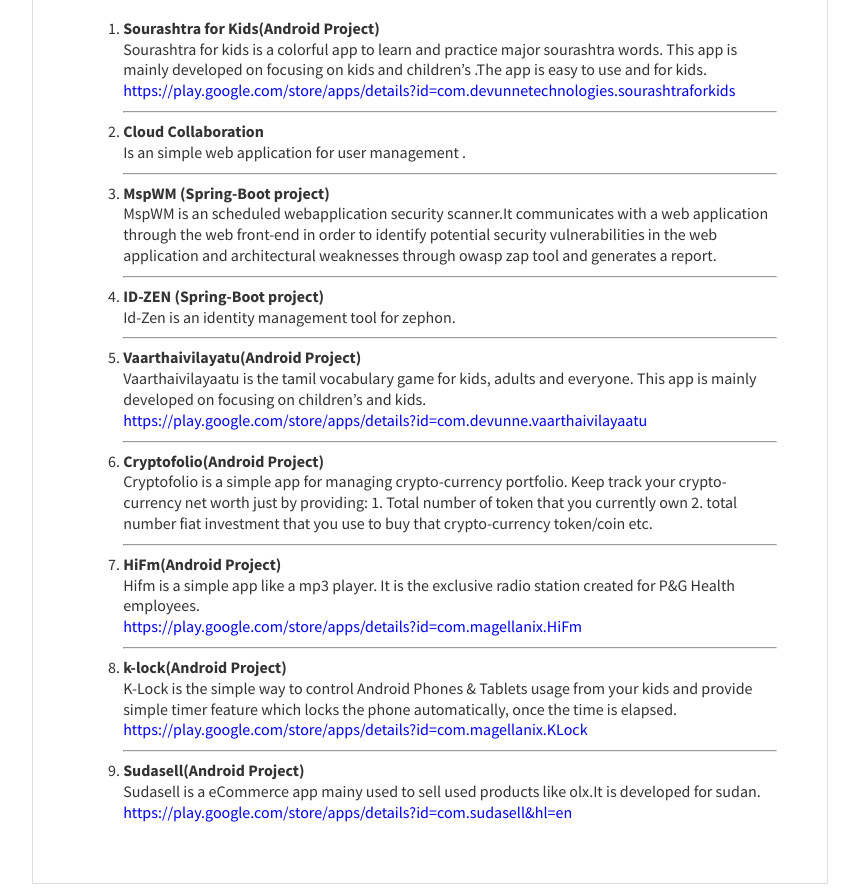
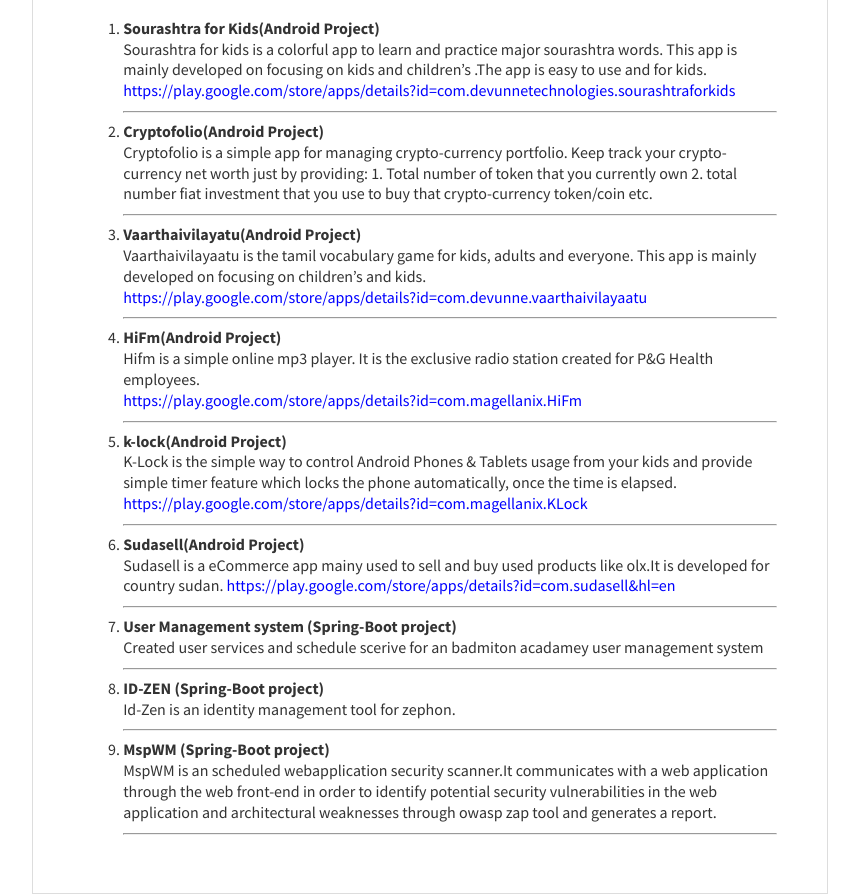
Before and after one commit to Sree1894/kumaresanSekarResume, a website: page index.html in a window 1280 px wide. Shown: the part 1045-1939 px from the top of the page, without its empty margins (211-1070 px from the left). Drawn offline with Linux system fonts and the light colour scheme.

Commit message:
changes in view

```diff
--- a/index.html
+++ b/index.html
@@ -8,15 +8,18 @@
           content="resume, ajay, kumar, java, html5, css3, javascript, developer, angular, spring boot, node, bootstrap"/>
     <meta name="viewport" content="width=device-width, initial-scale=1.0">
 
-  <title>Resume of Kumaresan sekar - Software developer, with around 3 years of industry experience.</title>
+    <title>Resume of Kumaresan sekar - Software developer, with around 3 years of industry
+        experience.</title>
 
 
-  <link href='https://fonts.googleapis.com/css?family=Source+Sans+Pro:400,200,300,700' rel='stylesheet' type='text/css'>
+    <link href='https://fonts.googleapis.com/css?family=Source+Sans+Pro:400,200,300,700'
+          rel='stylesheet' type='text/css'>
     <link type="text/css" rel="stylesheet" href="css/resume.css"/>
     <style>
 .links{
     color: blue;
 }
+
     </style>
 </head>
 
@@ -137,7 +140,8 @@
                             <div class="hand">
                             </div>
                             <div class="data">
-                <span class="location"><a href="http://www.wipro.com/">JustDial Ltd.</a></span>
+                                <span class="location"><a
+                                        href="http://www.wipro.com/">JustDial Ltd.</a></span>
                                 <span class="summary">Information Retrieval Officer</span>
                                 <span class="time">
                   <span class="dtstart" title="June 2015">06/2015</span>
@@ -155,17 +159,21 @@
                     <li class="ms">
                         <span class="score">Pursuing</span>
                         <span class="icon-be"></span>
-            <p><span class="degree">M.B.A - Technology Management</span> <span class="institution">Anna University (Distance Education)</span> <span class="year">2020</span></p>
+                        <p><span class="degree">M.B.A - Technology Management</span> <span
+                                class="institution">Anna University (Distance Education)</span>
+                            <span class="year">2020</span></p>
                     </li>
                     <li class="be">
                         <span class="score">64.2%</span>
                         <span class="icon-be"></span>
-            <p><span class="degree">B.E - EEE</span> <span class="institution">Anna Univ. (Asan Memorial coll of engg & tech)</span> <span class="year">2015</span></p>
+                        <p><span class="degree">B.E - EEE</span> <span class="institution">Anna Univ. (Asan Memorial coll of engg & tech)</span>
+                            <span class="year">2015</span></p>
                     </li>
                     <li class="hslc">
                         <span class="score">74.5%</span>
                         <span class="icon-hslc"></span>
-            <p><span class="degree">HSLC</span> <span class="institution">TN</span> <span class="year">2011</span></p>
+                        <p><span class="degree">HSLC</span> <span class="institution">TN</span>
+                            <span class="year">2011</span></p>
                     </li>
                 </ol>
             </section>
@@ -184,12 +192,76 @@
         <p><strong>Sourashtra for Kids(Android Project)</strong></p>
         <span>  Sourashtra for kids is a colorful app to learn and practice major sourashtra words. This app is
             mainly developed on focusing on kids and children’s .The app is easy to use and for kids.</span>
-            <span><a class="links" href="https://play.google.com/store/apps/details?id=com.devunnetechnologies.sourashtraforkids">https://play.google.com/store/apps/details?id=com.devunnetechnologies.sourashtraforkids</a></span>
+        <span><a class="links"
+                 href="https://play.google.com/store/apps/details?id=com.devunnetechnologies.sourashtraforkids">https://play.google.com/store/apps/details?id=com.devunnetechnologies.sourashtraforkids</a></span>
     </li>
     <hr>
+
+
     <li>
-        <p><strong>Cloud Collaboration</strong></p>
-        <span> Is an simple web application for user management .</span>
+        <p>
+            <strong>Cryptofolio(Android Project)</strong></p>
+        <span> Cryptofolio is a simple app for managing crypto-currency portfolio. Keep track your
+              crypto- currency net worth just by providing: 1. Total number of token that you currently
+              own 2. total number fiat investment that you use to buy that crypto-currency token/coin
+              etc.</span>
+    </li>
+    <hr>
+
+
+    <li>
+        <p>
+            <strong>Vaarthaivilayatu(Android Project)</strong></p>
+        <span> Vaarthaivilayaatu is the tamil vocabulary game for kids, adults and everyone. This app is
+              mainly developed on focusing on children’s and kids.</span><br>
+        <span><a class="links"
+                 href="https://play.google.com/store/apps/details?id=com.devunne.vaarthaivilayaatu">https://play.google.com/store/apps/details?id=com.devunne.vaarthaivilayaatu</a></span>
+    </li>
+    <hr>
+
+
+    <li>
+        <p>
+            <strong>HiFm(Android Project)</strong></p>
+        <span> Hifm is a simple online mp3 player. It is the exclusive radio station created for P&G Health
+              employees.</span><br>
+        <span><a class="links"
+                 href="https://play.google.com/store/apps/details?id=com.magellanix.HiFm">https://play.google.com/store/apps/details?id=com.magellanix.HiFm</a></span>
+    </li>
+    <hr>
+
+
+    <li>
+        <p>
+            <strong>k-lock(Android Project)</strong></p>
+        <span> K-Lock is the simple way to control Android Phones & Tablets usage from your kids and
+              provide simple timer feature which locks the phone automatically, once the time is elapsed.</span>
+        <span><a class="links"
+                 href="https://play.google.com/store/apps/details?id=com.magellanix.KLock">https://play.google.com/store/apps/details?id=com.magellanix.KLock</a></span>
+    </li>
+    <hr>
+
+
+
+    <li>
+        <p>
+            <strong>Sudasell(Android Project)</strong></p>
+        <span>  Sudasell is a eCommerce app mainy used to sell and buy used products like olx.It is developed for country sudan.</span>
+        <span><a class="links"
+                 href="https://play.google.com/store/apps/details?id=com.sudasell&hl=en">https://play.google.com/store/apps/details?id=com.sudasell&hl=en</a></span>
+    </li>
+    <hr>
+
+    <li>
+        <p><strong> User Management system (Spring-Boot project)</strong></p>
+        <span> Created user services and schedule scerive for an badmiton acadamey user management system </span>
+    </li>
+    <hr>
+
+    <li>
+        <p>
+            <strong> ID-ZEN (Spring-Boot project)</strong></p>
+        <span> Id-Zen is an identity management tool for zephon.</span>
     </li>
     <hr>
     <li>
@@ -199,51 +271,7 @@
             and architectural weaknesses through owasp zap tool and generates a report.</span>
     </li>
     <hr>
-      <li>
-        <p>
-          <strong> ID-ZEN (Spring-Boot project)</strong></p>
-          <span> Id-Zen is an identity management tool for zephon.</span>
-      </li>
-      <hr>
-      <li>
-        <p>
-          <strong>Vaarthaivilayatu(Android Project)</strong></p>
-          <span> Vaarthaivilayaatu is the tamil vocabulary game for kids, adults and everyone. This app is
-              mainly developed on focusing on children’s and kids.</span><br>
-              <span><a class="links" href="https://play.google.com/store/apps/details?id=com.devunne.vaarthaivilayaatu">https://play.google.com/store/apps/details?id=com.devunne.vaarthaivilayaatu</a></span>
-      </li>
-      <hr>
-      <li>
-        <p>
-          <strong>Cryptofolio(Android Project)</strong></p>
-          <span> Cryptofolio is a simple app for managing crypto-currency portfolio. Keep track your
-              crypto- currency net worth just by providing: 1. Total number of token that you currently
-              own 2. total number fiat investment that you use to buy that crypto-currency token/coin
-              etc.</span>
-      </li>
-      <hr>
-      <li>
-        <p>
-          <strong>HiFm(Android Project)</strong></p>
-          <span> Hifm is a simple app like a mp3 player. It is the exclusive radio station created for P&G Health
-              employees.</span><br>
-              <span><a class="links" href="https://play.google.com/store/apps/details?id=com.magellanix.HiFm">https://play.google.com/store/apps/details?id=com.magellanix.HiFm</a></span>
-      </li>
-      <hr>
-      <li>
-        <p>
-          <strong>k-lock(Android Project)</strong></p>
-          <span> K-Lock is the simple way to control Android Phones & Tablets usage from your kids and
-              provide simple timer feature which locks the phone automatically, once the time is elapsed.</span>
-              <span><a class="links" href="https://play.google.com/store/apps/details?id=com.magellanix.KLock">https://play.google.com/store/apps/details?id=com.magellanix.KLock</a></span>
-      </li>
-      <hr>
-      <li>
-          <p>
-            <strong>Sudasell(Android Project)</strong></p>
-            <span>  Sudasell is a eCommerce app mainy used to sell used products like olx.It is developed for sudan.</span>
-                <span><a class="links" href="https://play.google.com/store/apps/details?id=com.sudasell&hl=en">https://play.google.com/store/apps/details?id=com.sudasell&hl=en</a></span>
-        </li>
+
 </ol>
 
 </section>
```
Lines whose indentation alone changed are shown as unchanged.
